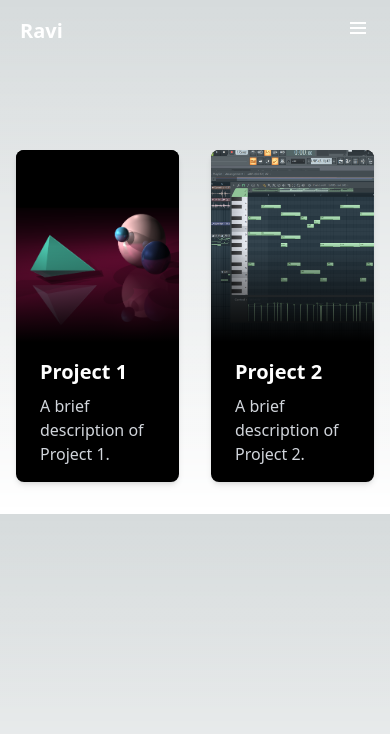
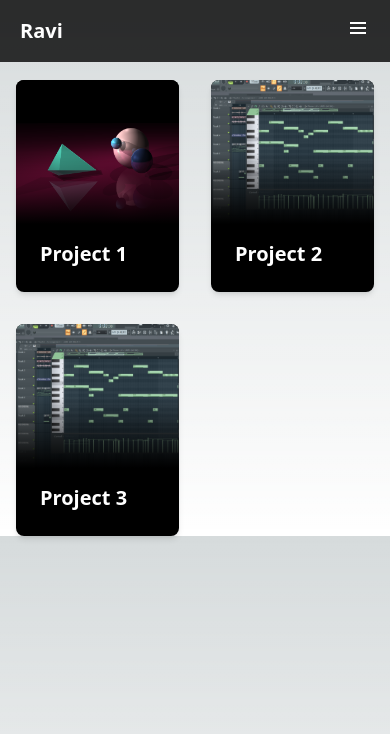
Before and after one commit to FloareDor/Portfolio-Site, a Next.js app: page /right-brain in a window 390 px wide. Shown: the top 734 px of the page. Built offline with nearby package versions, Linux system fonts and the light colour scheme.

Commit message:
feat: responsive design changes

```diff
--- a/src/components/navbar/navbar.tsx
+++ b/src/components/navbar/navbar.tsx
@@ -9,7 +9,7 @@ const Navbar = () => {
   };
 
   return (
-    <div>
+    <div className="bg-opacity-80 bg-black lg:bg-transparent md:bg-transparent sm:bg-transparent fixed top-0 left-0 right-0 z-20">
       <div className="flex flex-row items-center justify-between px-5 py-4 md:px-12 md:pt-10 lg:px-12 lg:pt-10">
         <span className="text-white text-xl lg:text-3xl md:text-3xl sm:text-3xl font-bold">
           <Link href={"/"}>
--- a/src/pages/index.tsx
+++ b/src/pages/index.tsx
@@ -13,11 +13,14 @@ const Scene = dynamic(() => import('@/components/3d/Scene'), {
 const Home: React.FC = () => {
   return (
     <main className="h-screen w-screen flex flex-col relative">
-      <div className="absolute top-0 left-0 w-full h-full z-0">
+      <div className="absolute top-0 left-0 w-full h-full z-0 hidden lg:block md:block">
         <Scene/>
       </div>
       <div className="z-10">
         <Navbar />
+      </div>
+      <div className='text-white text-4xl text-center font-neue-montreal my-64'>
+        Hi I&apos;m Ravi
       </div>
       <div className="flex-grow"></div>
     </main>
--- a/src/pages/left-brain/[id].tsx
+++ b/src/pages/left-brain/[id].tsx
@@ -30,7 +30,7 @@ const Project: React.FC = () => {
   return (
     <div className="flex flex-col min-h-screen">
       <Navbar />
-      <div className="container mx-auto px-4 py-8 flex-grow">
+      <div className="container mx-auto flex-grow pt-20 px-4 lg:pt-36 md:lg:pt-36 sm:lg:pt-36">
         <div className="grid grid-cols-1 md:grid-cols-2 gap-8">
           <div>
             <Image
@@ -38,7 +38,6 @@ const Project: React.FC = () => {
               alt={project.title}
               width={600}
               height={400}
-              objectFit="cover"
               className="rounded-lg shadow-md"
             />
           </div>
--- a/src/pages/left-brain/index.tsx
+++ b/src/pages/left-brain/index.tsx
@@ -17,17 +17,23 @@ const LeftBrain: React.FC = () => {
       description: 'A brief description of Project 2.',
       image: '/images/left/avl.png',
     },
+    {
+      id: 3,
+      title: 'Project 3',
+      description: 'A brief description of Project 3.',
+      image: '/images/left/graphics.png',
+    },
   ];
 
   return (
     <div className="flex flex-col gap-14 sm:gap-24 md:gap-24 lg:gap-24">
       <Navbar />
-      <div className="container mx-auto py-8 px-4">
+      <div className="container mx-auto pt-20 px-4 lg:pt-36 md:lg:pt-36 sm:lg:pt-36">
         <div className="grid grid-cols-2 md:grid-cols-2 lg:grid-cols-3 gap-8">
           {projects.map((project) => (
             <Link key={project.id} href="/left-brain/1">
               <div className="relative bg-black shadow-md rounded-lg overflow-hidden">
-                <div className="relative h-48">
+                <div className="relative h-36 lg:h-48 md:h-48 sm:h-48">
                   <Image
                     src={project.image}
                     alt={project.title}
@@ -40,7 +46,7 @@ const LeftBrain: React.FC = () => {
                   <h2 className="text-xl text-white font-semibold mb-2">
                     {project.title}
                   </h2>
-                  <p className="text-gray-300">{project.description}</p>
+                  <p className="text-gray-300 hidden lg:block md:block sm:block">{project.description}</p>
                 </div>
               </div>
             </Link>
--- a/src/pages/right-brain/[id].tsx
+++ b/src/pages/right-brain/[id].tsx
@@ -30,7 +30,7 @@ const Project: React.FC = () => {
   return (
     <div className="flex flex-col min-h-screen">
       <Navbar />
-      <div className="container mx-auto px-4 py-8 flex-grow">
+      <div className="container mx-auto flex-grow pt-20 px-4 lg:pt-36 md:lg:pt-36 sm:lg:pt-36">
         <div className="grid grid-cols-1 md:grid-cols-2 gap-8">
           <div>
             <Image
@@ -38,7 +38,6 @@ const Project: React.FC = () => {
               alt={project.title}
               width={600}
               height={400}
-              objectFit="cover"
               className="rounded-lg shadow-md"
             />
           </div>
--- a/src/pages/right-brain/index.tsx
+++ b/src/pages/right-brain/index.tsx
@@ -18,12 +18,18 @@ const RightBrain: React.FC = () => {
       description: 'A brief description of Project 2.',
       image: '/images/right/fl.png',
     },
+    {
+      id: 3,
+      title: 'Project 3',
+      description: 'A brief description of Project 3.',
+      image: '/images/right/fl.png',
+    },
   ];
 
   return (
     <div className="flex flex-col gap-14 sm:gap-24 md:gap-24 lg:gap-24">
       <Navbar />
-      <div className="container mx-auto py-8 px-4">
+      <div className="container mx-auto pt-20 px-4 lg:pt-36 md:lg:pt-36 sm:lg:pt-36">
         <div className="grid grid-cols-2 md:grid-cols-2 lg:grid-cols-3 gap-8">
 				  {projects.map((project) => (
 			  <Link key={project.id} href="/right-brain/1">
@@ -31,7 +37,7 @@ const RightBrain: React.FC = () => {
               key={project.id}
               className="relative bg-black shadow-md rounded-lg overflow-hidden"
             >
-              <div className="relative h-48">
+              <div className="relative h-36 lg:h-48 md:h-48 sm:h-48">
                 <Image
                   src={project.image}
                   alt={project.title}
@@ -44,7 +50,7 @@ const RightBrain: React.FC = () => {
                 <h2 className="text-xl text-white font-semibold mb-2">
                   {project.title}
                 </h2>
-                <p className="text-gray-300">{project.description}</p>
+                <p className="text-gray-300 hidden lg:block md:block sm:block">{project.description}</p>
               </div>
 			</div>
 			</Link>
--- a/src/styles/globals.css
+++ b/src/styles/globals.css
@@ -26,6 +26,13 @@ body {
     rgb(var(--background-start-rgb));
 }
 
+@font-face {
+  font-family: 'PPNeueMontreal-Bold';
+  src: url('/fonts/PPNeueMontreal-Bold.otf') format('opentype');
+  font-weight: bold;
+  font-style: normal;
+}
+
 @layer utilities {
   .text-balance {
     text-wrap: balance;
--- a/tailwind.config.ts
+++ b/tailwind.config.ts
@@ -13,6 +13,9 @@ const config: Config = {
         "gradient-conic":
           "conic-gradient(from 180deg at 50% 50%, var(--tw-gradient-stops))",
       },
+      fontFamily: {
+        'neue-montreal': ['PPNeueMontreal-Bold', 'sans-serif'],
+      },
     },
   },
   plugins: [],
```
